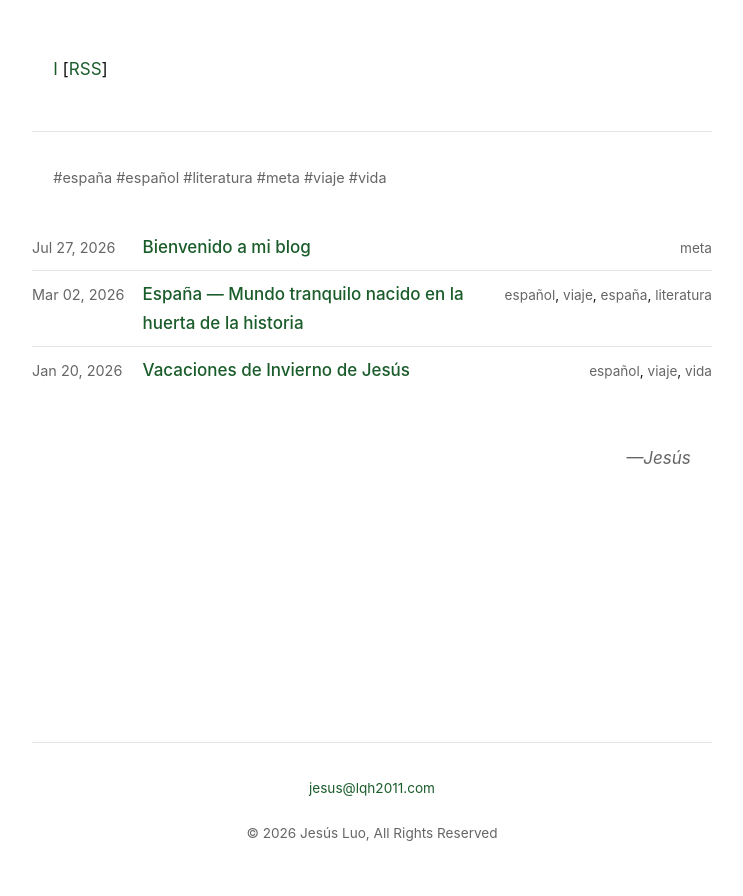
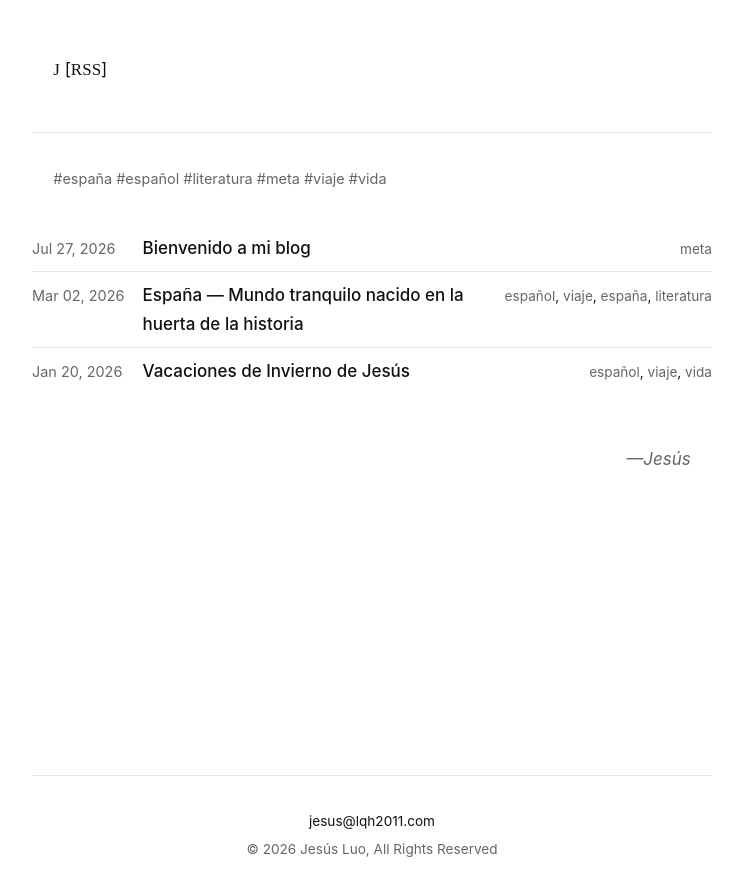
Before and after one commit to LQH-2011/Blog_of_LQH-2011, a Jekyll site: the page built from index.md, in a window 1280 px wide. Shown: the top 896 px of the page, without its empty margins (268-1011 px from the left). Built offline with Jekyll 4.4.1, drawn with Linux system fonts in a browser that asks for light colours.

Commit message:
Revert link colors, tighter footer, serif J nav icon
- Links back to black (#111)
- Footer paragraph margins reduced to 0.3rem
- Nav icon back to J, Times New Roman serif on that element only

```diff
--- a/_config.yml
+++ b/_config.yml
@@ -44,7 +44,7 @@ social_links:
     url: https://github.com/LQH-2011
 
 # Navigation
-nav_icon: "Ι"
+nav_icon: "J"
 
 # Permalink style
 permalink: /:year/:month/:day/:title/
--- a/assets/css/style.scss
+++ b/assets/css/style.scss
@@ -7,8 +7,6 @@
   --muted: #666;
   --border: #e5e5e5;
   --code-bg: #f5f5f5;
-  --link: #1a5c2a;
-  --link-hover: #0e3d1a;
 }
 
 *, *::before, *::after {
@@ -76,19 +74,22 @@ nav {
 /* ── Links ── */
 
 a {
-  color: var(--link);
+  color: var(--black);
   text-decoration: none;
   border-bottom: 1px solid var(--border);
-  transition: border-color 0.15s, color 0.15s;
+  transition: border-color 0.15s;
 }
 
 a:hover {
-  border-bottom-color: var(--link);
-  color: var(--link-hover);
+  border-bottom-color: var(--black);
 }
 
 nav a {
   border-bottom: none;
+}
+
+nav a:first-child {
+  font-family: "Times New Roman", Times, Georgia, serif;
 }
 
 /* ── Post listing (home) ── */
@@ -138,7 +139,7 @@ nav a {
 }
 
 .post-tags a:hover {
-  color: var(--link-hover);
+  color: var(--black);
 }
 
 /* ── All-tags bar (home) ── */
@@ -156,7 +157,7 @@ nav a {
 }
 
 .tag-bar a:hover {
-  color: var(--link-hover);
+  color: var(--black);
 }
 
 /* ── Post meta ── */
@@ -174,7 +175,7 @@ nav a {
 }
 
 .post-meta a:hover {
-  color: var(--link-hover);
+  color: var(--black);
 }
 
 /* ── Code ── */
@@ -267,6 +268,10 @@ footer {
   text-align: center;
 }
 
+footer p {
+  margin: 0 0 0.3rem;
+}
+
 footer a {
   border-bottom: none;
 }
```
